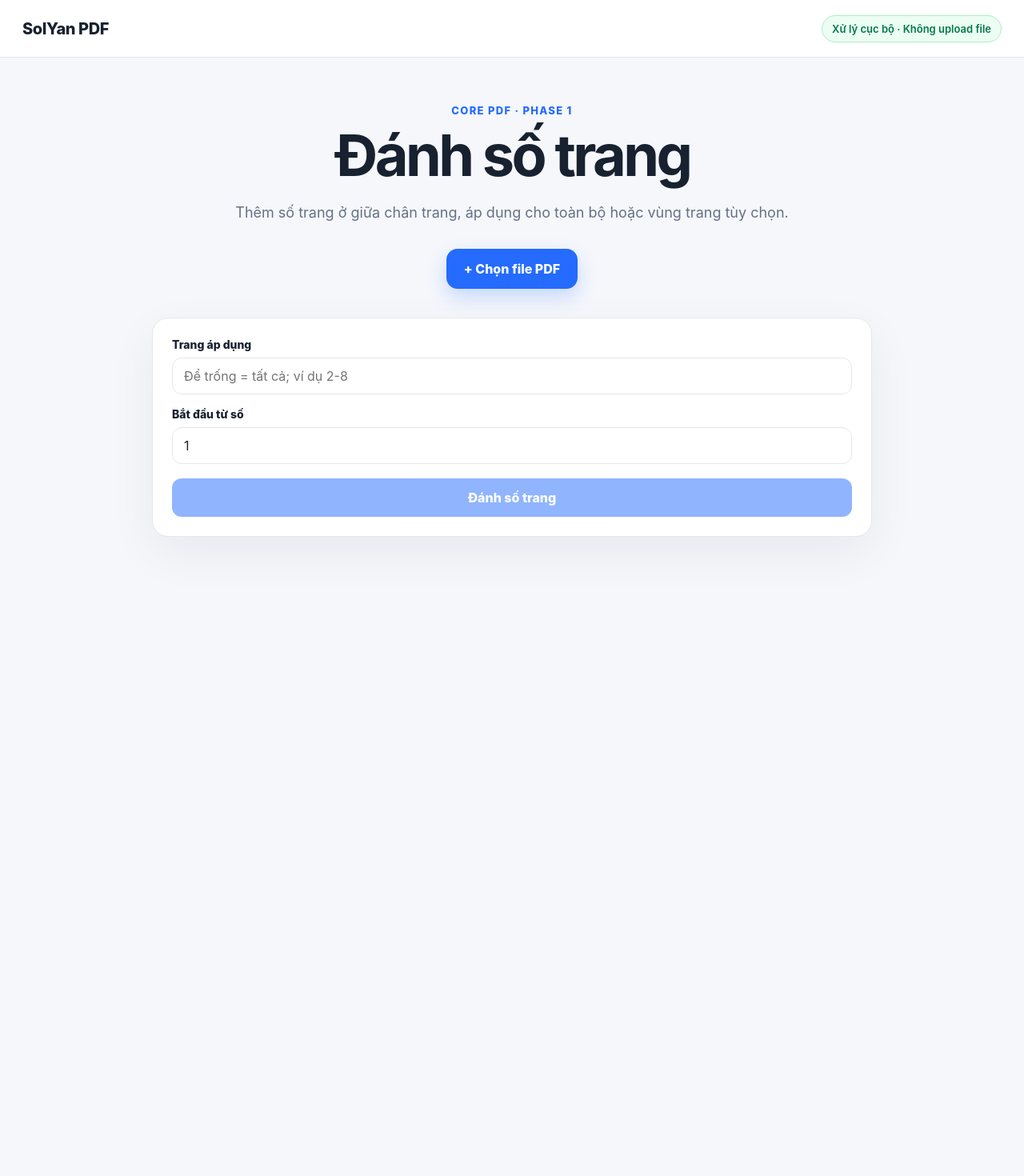
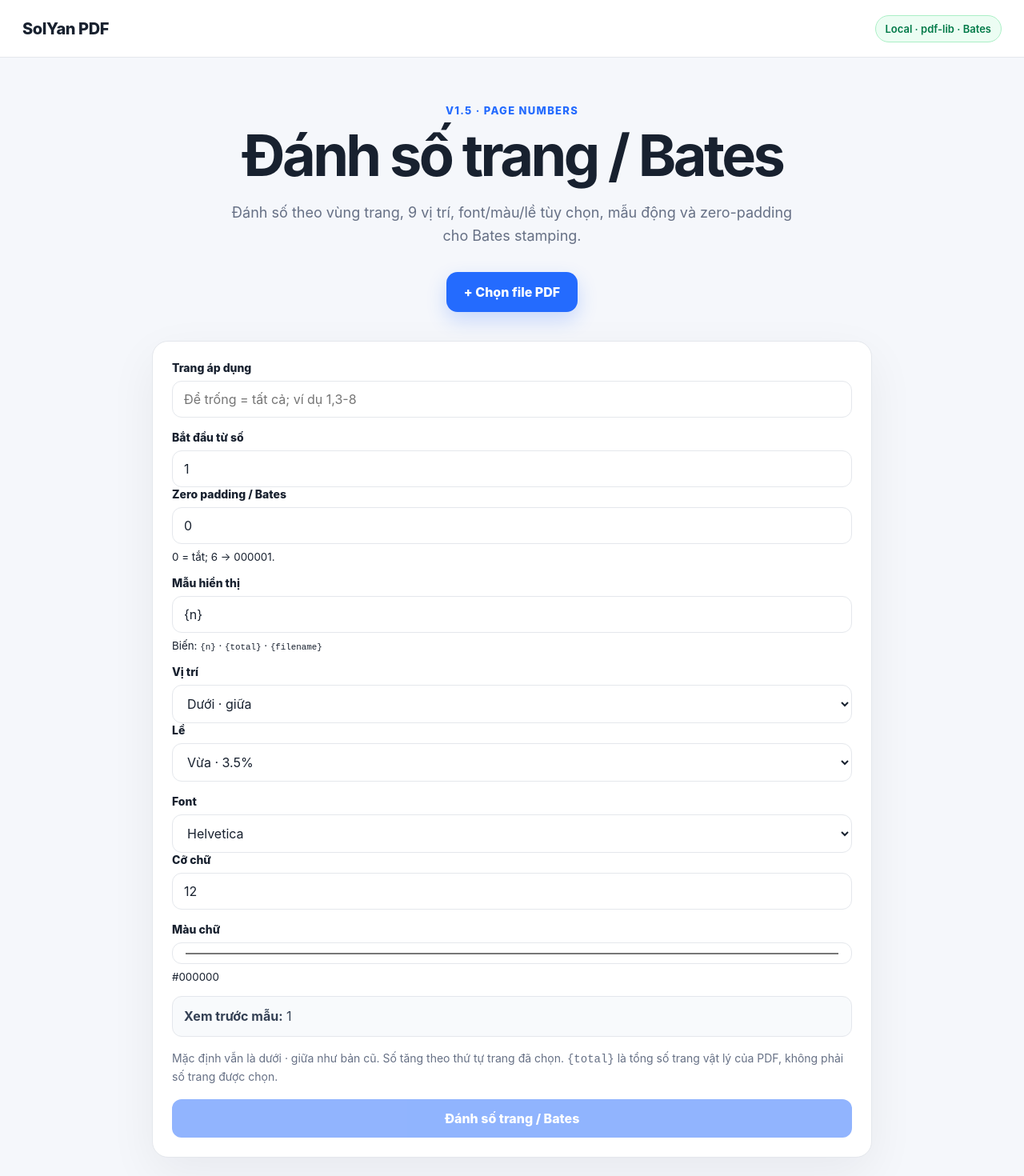
Before and after one commit to solyan842/SolYan-PDF, a Next.js app in the folder frontend/: page /page-numbers in a window 1280 px wide. Shown: the top 1470 px of the page at 80% size. Before the commit the page ends 800 px from the top, so only its background shows below. Built offline with nearby package versions, Linux system fonts and the light colour scheme.

Commit message:
feat(page-numbers): add Bates and layout controls

```diff
--- a/frontend/app/page-numbers/page.tsx
+++ b/frontend/app/page-numbers/page.tsx
@@ -3,45 +3,138 @@
 import { ChangeEvent, useState } from 'react';
 import { PDFDocument, rgb, StandardFonts } from 'pdf-lib';
 import { downloadPdf, parsePages } from '../../lib/pdf-client';
+import {
+  type PageNumberMargin,
+  type PageNumberPosition,
+  formatPageNumber,
+  pageNumberPlacement,
+  pageNumberTemplate,
+  parseHexColor,
+} from '../../lib/page-numbers';
+
+const MAX_FILE_SIZE = 100 * 1024 * 1024;
+const POSITION_OPTIONS: Array<{ value: PageNumberPosition; label: string }> = [
+  { value: 1, label: 'Trên · trái' },
+  { value: 2, label: 'Trên · giữa' },
+  { value: 3, label: 'Trên · phải' },
+  { value: 4, label: 'Giữa · trái' },
+  { value: 5, label: 'Giữa · giữa' },
+  { value: 6, label: 'Giữa · phải' },
+  { value: 7, label: 'Dưới · trái' },
+  { value: 8, label: 'Dưới · giữa' },
+  { value: 9, label: 'Dưới · phải' },
+];
+
+type FontChoice = 'helvetica' | 'times' | 'courier';
 
 export default function PageNumbersPage() {
   const [file, setFile] = useState<File | null>(null);
   const [pages, setPages] = useState('');
   const [start, setStart] = useState(1);
+  const [position, setPosition] = useState<PageNumberPosition>(8);
+  const [margin, setMargin] = useState<PageNumberMargin>('medium');
+  const [fontSize, setFontSize] = useState(12);
+  const [fontChoice, setFontChoice] = useState<FontChoice>('helvetica');
+  const [fontColor, setFontColor] = useState('#000000');
+  const [template, setTemplate] = useState('{n}');
+  const [zeroPad, setZeroPad] = useState(0);
   const [busy, setBusy] = useState(false);
   const [error, setError] = useState('');
 
-  function onFile(event: ChangeEvent<HTMLInputElement>) { setFile(event.target.files?.[0] ?? null); setError(''); }
+  function onFile(event: ChangeEvent<HTMLInputElement>) {
+    const selected = event.target.files?.[0] ?? null;
+    if (selected && selected.size > MAX_FILE_SIZE) {
+      setFile(null);
+      setError('PDF vượt giới hạn 100 MB.');
+      event.target.value = '';
+      return;
+    }
+    setFile(selected);
+    setError('');
+  }
 
   async function apply() {
     if (!file) return;
-    setBusy(true); setError('');
+    setBusy(true);
+    setError('');
     try {
+      if (!Number.isInteger(start) || Math.abs(start) > 999999999) throw new Error('Số bắt đầu phải là số nguyên hợp lệ.');
+      if (!Number.isFinite(fontSize) || fontSize < 6 || fontSize > 72) throw new Error('Cỡ chữ phải từ 6 đến 72 pt.');
+      if (!Number.isInteger(zeroPad) || zeroPad < 0 || zeroPad > 12) throw new Error('Zero padding phải từ 0 đến 12 chữ số.');
+      if (template.length > 200) throw new Error('Mẫu số trang tối đa 200 ký tự.');
+      formatPageNumber(start, zeroPad);
+      const color = parseHexColor(fontColor);
+
       const pdf = await PDFDocument.load(await file.arrayBuffer());
-      const font = await pdf.embedFont(StandardFonts.Helvetica);
+      const standardFont = fontChoice === 'times'
+        ? StandardFonts.TimesRoman
+        : fontChoice === 'courier'
+          ? StandardFonts.Courier
+          : StandardFonts.Helvetica;
+      const font = await pdf.embedFont(standardFont);
       const indexes = parsePages(pages, pdf.getPageCount());
+
       indexes.forEach((index, order) => {
         const page = pdf.getPage(index);
-        const { width } = page.getSize();
-        const label = String(start + order);
-        const size = 11;
-        const textWidth = font.widthOfTextAtSize(label, size);
-        page.drawText(label, { x: (width - textWidth) / 2, y: 18, size, font, color: rgb(0.32, 0.35, 0.4) });
+        const label = pageNumberTemplate(template, start + order, pdf.getPageCount(), file.name, zeroPad);
+        const textWidth = font.widthOfTextAtSize(label, fontSize);
+        const crop = page.getCropBox();
+        const origin = pageNumberPlacement(crop, textWidth, fontSize, position, margin);
+        if (origin.x < crop.x - 0.01 || origin.x + textWidth > crop.x + crop.width + 0.01) {
+          throw new Error(`Nội dung số trang quá rộng ở trang ${index + 1}. Hãy giảm cỡ chữ hoặc rút ngắn mẫu.`);
+        }
+        page.drawText(label, {
+          x: origin.x,
+          y: origin.y,
+          size: fontSize,
+          font,
+          color: rgb(color.r, color.g, color.b),
+        });
       });
+
       downloadPdf(await pdf.save({ useObjectStreams: true }), 'solyan-numbered.pdf');
-    } catch (cause) { setError(cause instanceof Error ? cause.message : 'Không thể đánh số trang.'); }
-    finally { setBusy(false); }
+    } catch (cause) {
+      setError(cause instanceof Error ? cause.message : 'Không thể đánh số trang.');
+    } finally {
+      setBusy(false);
+    }
   }
 
   return <main className="shell">
-    <header className="topbar"><a className="brand" href="/">SolYan PDF</a><div className="privacy-pill">Xử lý cục bộ · Không upload file</div></header>
-    <section className="hero compact-hero"><p className="eyebrow">CORE PDF · PHASE 1</p><h1>Đánh số trang</h1><p className="subtitle">Thêm số trang ở giữa chân trang, áp dụng cho toàn bộ hoặc vùng trang tùy chọn.</p><label className="picker"><input type="file" accept="application/pdf,.pdf" onChange={onFile}/><span>+ Chọn file PDF</span></label></section>
+    <header className="topbar"><a className="brand" href="/">SolYan PDF</a><div className="privacy-pill">Local · pdf-lib · Bates</div></header>
+    <section className="hero compact-hero">
+      <p className="eyebrow">V1.5 · PAGE NUMBERS</p>
+      <h1>Đánh số trang / Bates</h1>
+      <p className="subtitle">Đánh số theo vùng trang, 9 vị trí, font/màu/lề tùy chọn, mẫu động và zero-padding cho Bates stamping.</p>
+      <label className="picker"><input type="file" accept="application/pdf,.pdf" onChange={onFile}/><span>+ Chọn file PDF</span></label>
+    </section>
     <section className="workspace form-workspace">
-      <label className="field"><span>Trang áp dụng</span><input value={pages} onChange={(e)=>setPages(e.target.value)} placeholder="Để trống = tất cả; ví dụ 2-8" /></label>
-      <label className="field"><span>Bắt đầu từ số</span><input type="number" min="0" value={start} onChange={(e)=>setStart(Number(e.target.value))}/></label>
+      <label className="field"><span>Trang áp dụng</span><input value={pages} onChange={(e)=>setPages(e.target.value)} placeholder="Để trống = tất cả; ví dụ 1,3-8" /></label>
+
+      <div className="grid-2">
+        <label className="field"><span>Bắt đầu từ số</span><input type="number" value={start} onChange={(e)=>setStart(Number(e.target.value))}/></label>
+        <label className="field"><span>Zero padding / Bates</span><input type="number" min="0" max="12" value={zeroPad} onChange={(e)=>setZeroPad(Number(e.target.value))}/><small>0 = tắt; 6 → 000001.</small></label>
+      </div>
+
+      <label className="field"><span>Mẫu hiển thị</span><input value={template} maxLength={200} onChange={(e)=>setTemplate(e.target.value)} placeholder="Page {n} of {total}"/><small>Biến: <code>{'{n}'}</code> · <code>{'{total}'}</code> · <code>{'{filename}'}</code></small></label>
+
+      <div className="grid-2">
+        <label className="field"><span>Vị trí</span><select value={position} onChange={(e)=>setPosition(Number(e.target.value) as PageNumberPosition)}>{POSITION_OPTIONS.map((item)=><option key={item.value} value={item.value}>{item.label}</option>)}</select></label>
+        <label className="field"><span>Lề</span><select value={margin} onChange={(e)=>setMargin(e.target.value as PageNumberMargin)}><option value="small">Nhỏ · 2%</option><option value="medium">Vừa · 3.5%</option><option value="large">Lớn · 5%</option><option value="x-large">Rất lớn · 7.5%</option></select></label>
+      </div>
+
+      <div className="grid-2">
+        <label className="field"><span>Font</span><select value={fontChoice} onChange={(e)=>setFontChoice(e.target.value as FontChoice)}><option value="helvetica">Helvetica</option><option value="times">Times Roman</option><option value="courier">Courier</option></select></label>
+        <label className="field"><span>Cỡ chữ</span><input type="number" min="6" max="72" step="1" value={fontSize} onChange={(e)=>setFontSize(Number(e.target.value))}/></label>
+      </div>
+
+      <label className="field"><span>Màu chữ</span><input type="color" value={fontColor} onChange={(e)=>setFontColor(e.target.value)}/><small>{fontColor}</small></label>
+
+      <div className="result-box"><strong>Xem trước mẫu:</strong> {pageNumberTemplate(template, start, Math.max(1, file ? 1 : 1), file?.name ?? 'document.pdf', Math.max(0, Math.min(12, Number.isInteger(zeroPad) ? zeroPad : 0)))}</div>
       {file && <p className="selected-file">Đã chọn: <strong>{file.name}</strong></p>}
+      <p className="hint">Mặc định vẫn là dưới · giữa như bản cũ. Số tăng theo thứ tự trang đã chọn. <code>{'{total}'}</code> là tổng số trang vật lý của PDF, không phải số trang được chọn.</p>
       {error && <div className="error">{error}</div>}
-      <button className="merge-button" type="button" onClick={apply} disabled={!file || busy}>{busy ? 'Đang xử lý…' : 'Đánh số trang'}</button>
+      <button className="merge-button" type="button" onClick={apply} disabled={!file || busy}>{busy ? 'Đang xử lý…' : 'Đánh số trang / Bates'}</button>
     </section>
   </main>;
 }
```
